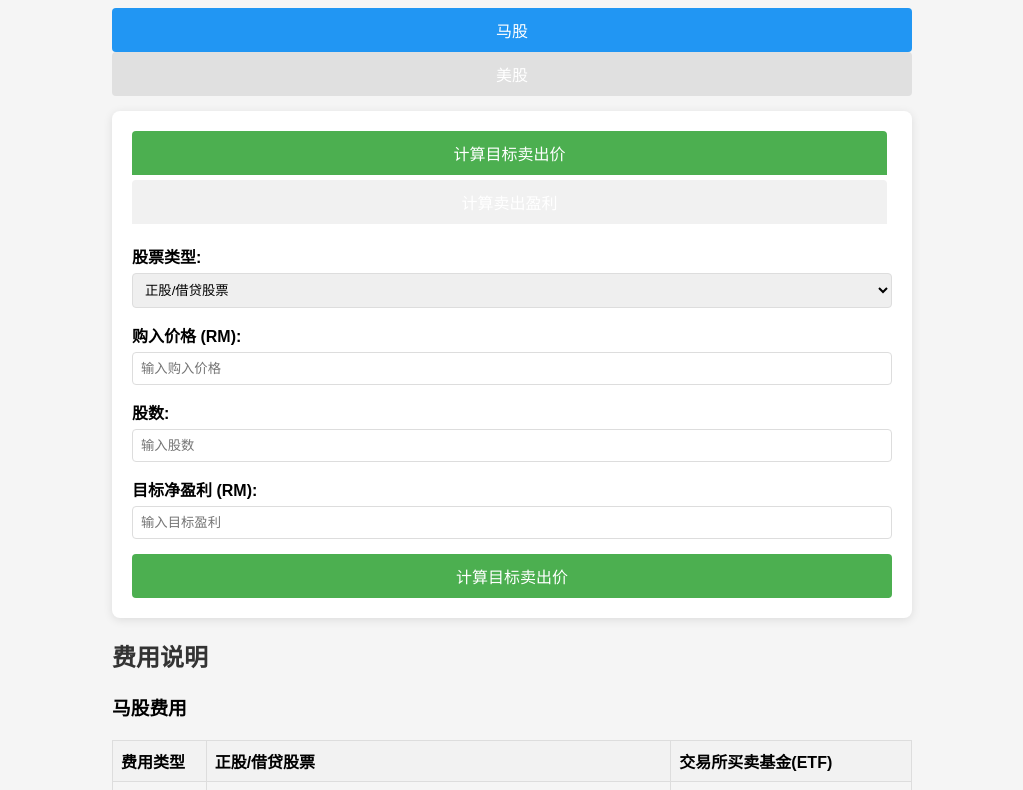
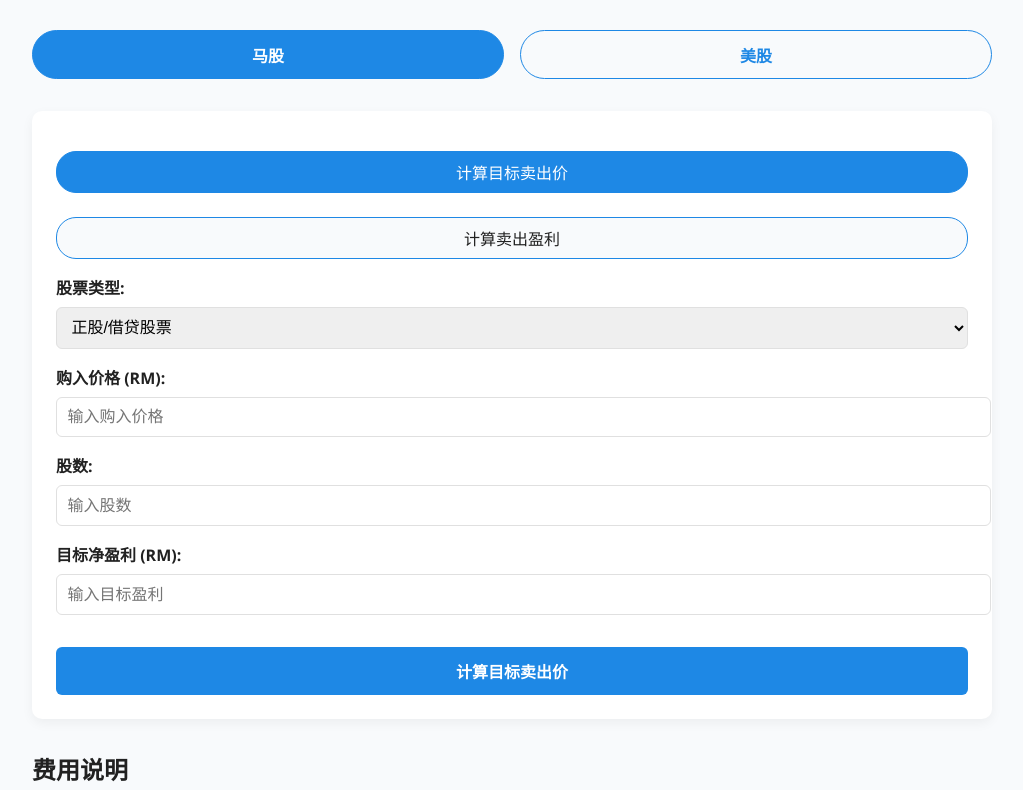
Before and after one commit to bearbear781/stock-profit-calc, a plain HTML site: page index.html in a window 1280 px wide. Shown: the part 101-891 px from the top of the page, without its empty margins (128-1151 px from the left). Drawn offline with Linux system fonts and the light colour scheme.

Commit message:
Update index.html
Update UI

```diff
--- a/index.html
+++ b/index.html
@@ -5,120 +5,180 @@
   <meta name="viewport" content="width=device-width, initial-scale=1.0">
   <title>股票交易盈利计算器</title>
   <style>
+    :root {
+      --primary: #1e88e5;
+      --primary-hover: #1565c0;
+      --secondary: #43a047;
+      --secondary-hover: #2e7d32;
+      --bg-light: #f8fafc;
+      --text-main: #212121;
+      --text-muted: #757575;
+      --card-bg: #ffffff;
+      --border-color: #e0e0e0;
+      --positive: #2e7d32;
+      --negative: #c62828;
+    }
+
     body {
-      font-family: Arial, sans-serif;
-      max-width: 800px;
-      margin: 0 auto;
-      padding: 20px;
-      background-color: #f5f5f5;
+      font-family: 'Segoe UI', Roboto, 'Helvetica Neue', Arial, sans-serif;
+      background-color: var(--bg-light);
+      color: var(--text-main);
+      margin: 0;
+      padding: 1rem;
+      max-width: 960px;
+      margin-inline: auto;
     }
-    .calculator {
-      background-color: white;
-      padding: 20px;
-      border-radius: 8px;
-      box-shadow: 0 2px 10px rgba(0,0,0,0.1);
-      margin-bottom: 20px;
+
+    h1 {
+      text-align: center;
+      font-size: 2rem;
+      margin-bottom: 2rem;
     }
-    h1, h2 {
-      color: #333;
+
+    .calculator, .fees-table {
+      background-color: var(--card-bg);
+      border-radius: 10px;
+      box-shadow: 0 4px 12px rgba(0, 0, 0, 0.05);
+      padding: 1.5rem;
+      margin-bottom: 2rem;
     }
+
     .form-group {
-      margin-bottom: 15px;
+      margin-bottom: 1rem;
     }
+
     label {
+      font-weight: 600;
+      margin-bottom: 0.5rem;
       display: block;
-      margin-bottom: 5px;
+    }
+
+    input, select {
+      width: 100%;
+      padding: 0.65rem;
+      border-radius: 6px;
+      border: 1px solid var(--border-color);
+      font-size: 1rem;
+    }
+
+    button {
+      background-color: var(--primary);
+      color: white;
+      border: none;
+      border-radius: 6px;
+      padding: 0.75rem 1rem;
+      font-size: 1rem;
+      font-weight: 600;
+      cursor: pointer;
+      width: 100%;
+      margin-top: 1rem;
+      transition: background-color 0.3s ease;
+    }
+
+    button:hover {
+      background-color: var(--primary-hover);
+    }
+
+    .tabs {
+      display: flex;
+      flex-wrap: wrap;
+      gap: 0.5rem;
+      margin-bottom: 1rem;
+      justify-content: center;
+    }
+
+    .tab {
+      padding: 0.5rem 1rem;
+      border-radius: 20px;
+      background-color: var(--bg-light);
+      color: var(--text-main);
+      font-weight: 500;
+      border: 1px solid var(--primary);
+      cursor: pointer;
+      transition: all 0.3s ease;
+    }
+
+    .tab.active {
+      background-color: var(--primary);
+      color: white;
+    }
+
+    .tab-content {
+      display: none;
+    }
+
+    .tab-content.active {
+      display: block;
+    }
+
+    .market-tabs {
+      display: flex;
+      justify-content: center;
+      margin-bottom: 2rem;
+      gap: 1rem;
+    }
+
+    .market-tab {
+      padding: 0.7rem 1.2rem;
+      border: 1px solid var(--primary);
+      border-radius: 30px;
+      background-color: transparent;
+      color: var(--primary);
+      font-weight: 600;
+      cursor: pointer;
+      transition: all 0.3s ease;
+    }
+
+    .market-tab.active {
+      background-color: var(--primary);
+      color: white;
+    }
+
+    .result {
+      margin-top: 2rem;
+      padding: 1.2rem;
+      background-color: #e8f5e9;
+      border-radius: 10px;
+      font-size: 1rem;
+      line-height: 1.6;
+    }
+
+    .highlight {
+      color: var(--positive);
       font-weight: bold;
     }
-    input, select {
-      width: 100%;
-      padding: 8px;
-      border: 1px solid #ddd;
-      border-radius: 4px;
-      box-sizing: border-box;
+
+    .negative {
+      color: var(--negative);
+      font-weight: bold;
     }
-    button {
-      background-color: #4CAF50;
-      color: white;
-      padding: 10px 15px;
-      border: none;
-      border-radius: 4px;
-      cursor: pointer;
-      font-size: 16px;
-      width: 100%;
-    }
-    button:hover {
-      background-color: #45a049;
-    }
-    .result {
-      margin-top: 20px;
-      padding: 15px;
-      background-color: #e9f7ef;
-      border-radius: 4px;
-    }
-    .highlight {
-      font-weight: bold;
-      color: #2e7d32;
-    }
-    .negative {
-      color: #d32f2f;
-    }
+
     table {
       width: 100%;
       border-collapse: collapse;
-      margin-top: 20px;
+      margin-top: 1rem;
+      font-size: 0.95rem;
     }
+
     th, td {
-      border: 1px solid #ddd;
-      padding: 8px;
+      border: 1px solid var(--border-color);
+      padding: 0.75rem;
       text-align: left;
     }
+
     th {
-      background-color: #f2f2f2;
+      background-color: #f1f8ff;
     }
-    .tabs {
-      display: flex;
-      margin-bottom: 15px;
-      flex-wrap: wrap;
-    }
-    .tab {
-      padding: 10px 15px;
-      cursor: pointer;
-      background-color: #f1f1f1;
-      border: none;
-      margin-right: 5px;
-      margin-bottom: 5px;
-      border-radius: 4px 4px 0 0;
-    }
-    .tab.active {
-      background-color: #4CAF50;
-      color: white;
-    }
-    .tab-content {
-      display: none;
-    }
-    .tab-content.active {
-      display: block;
-    }
-    .fee-details {
-      margin-top: 15px;
-      font-size: 0.9rem;
-      color: #555;
-    }
-    .market-tabs {
-      margin-bottom: 15px;
-    }
-    .market-tab {
-      padding: 10px 20px;
-      cursor: pointer;
-      background-color: #e0e0e0;
-      border: none;
-      margin-right: 5px;
-      border-radius: 4px;
-    }
-    .market-tab.active {
-      background-color: #2196F3;
-      color: white;
+
+    @media (max-width: 600px) {
+      .market-tabs, .tabs {
+        flex-direction: column;
+        gap: 0.75rem;
+      }
+      .market-tab, .tab {
+        width: 100%;
+        text-align: center;
+      }
     }
   </style>
 </head>
```
